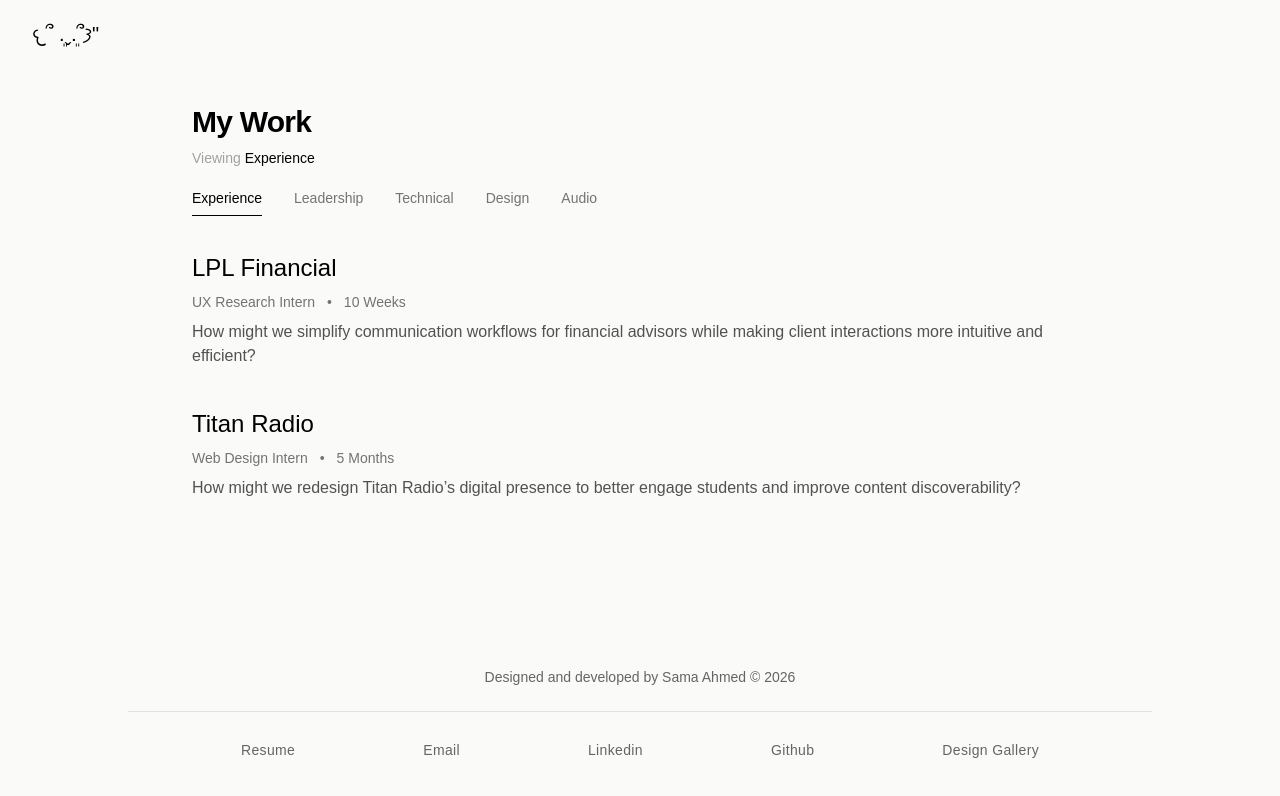
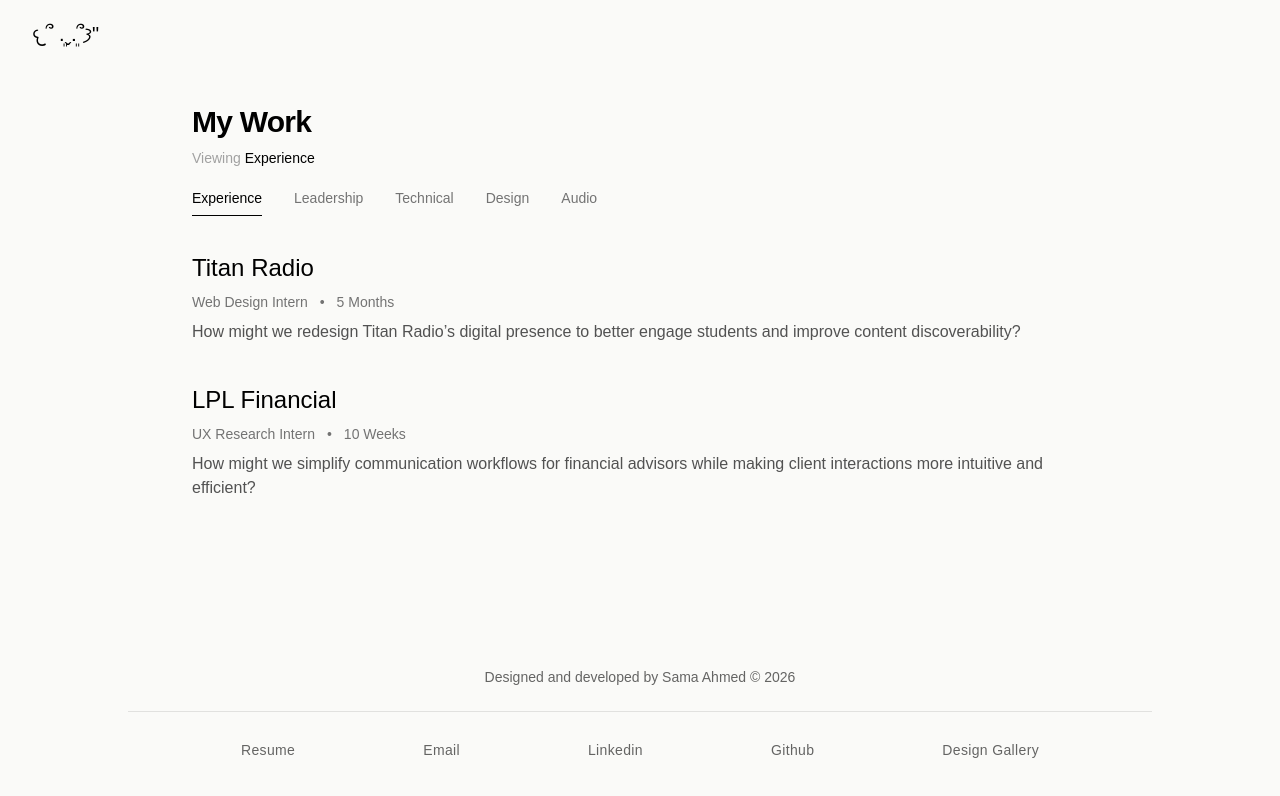
Before and after one commit to 26samaahmed/product-portfolio, a SvelteKit app in the folder portfolio/: page /work in a window 1280 px wide. Shown: the top 796 px of the page. Built offline with nearby package versions, Linux system fonts and the light colour scheme; a web font is replaced by a local one.

Commit message:
Update +page.svelte

```diff
--- a/portfolio/src/routes/work/+page.svelte
+++ b/portfolio/src/routes/work/+page.svelte
@@ -6,20 +6,20 @@
 
 	const projects: (Project & { category: string })[] = [
 		{
+			title: 'Titan Radio',
+			duration: '5 Months',
+			role: 'Web Design Intern',
+			preview:
+				'How might we redesign Titan Radio’s digital presence to better engage students and improve content discoverability?',
+			category: 'experience',
+			caseStudyUrl: '/projects'
+		},
+		{
 			title: 'LPL Financial',
 			duration: '10 Weeks',
 			role: 'UX Research Intern',
 			preview:
 				'How might we simplify communication workflows for financial advisors while making client interactions more intuitive and efficient?',
-			category: 'experience',
-			caseStudyUrl: '/projects'
-		},
-		{
-			title: 'Titan Radio',
-			duration: '5 Months',
-			role: 'Web Design Intern',
-			preview:
-				'How might we redesign Titan Radio’s digital presence to better engage students and improve content discoverability?',
 			category: 'experience',
 			caseStudyUrl: '/projects'
 		},
@@ -61,7 +61,7 @@
 		},
 		{
 			title: 'Fliq.',
-			duration: 'Ongoing',
+			duration: '6 Months',
 			role: 'Team Lead + Frontend Dev',
 			preview:
 				'How might we recreate the nostalgic photo booth experience through real-time collaboration and playful interaction?',
```
